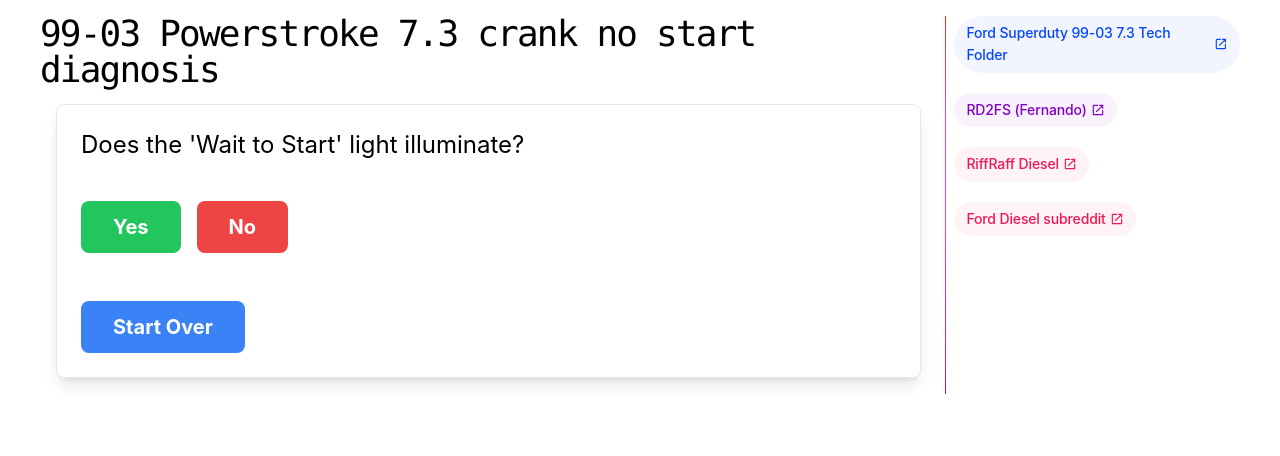
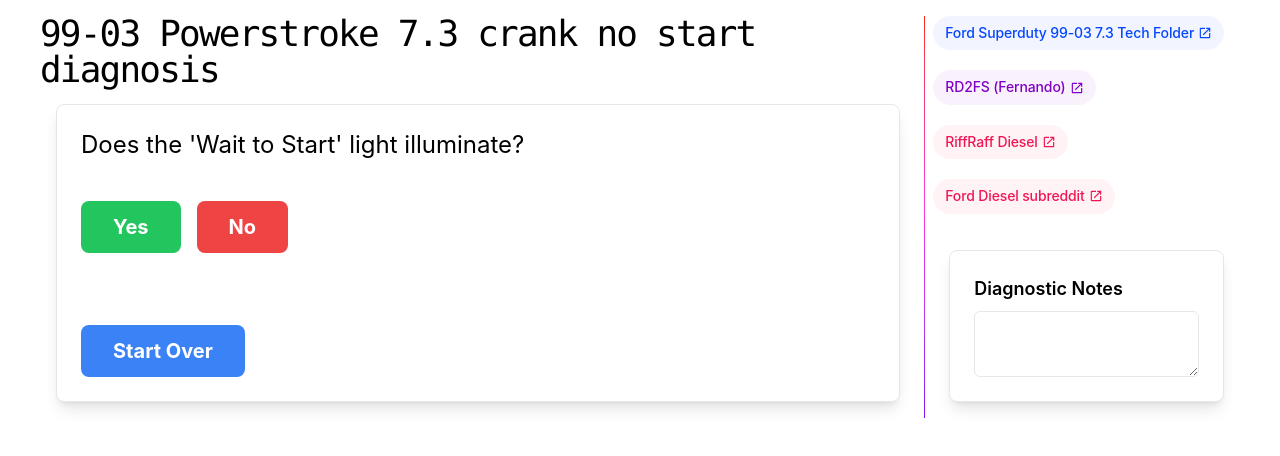
Before and after one commit to baMelvin/sevenThreeCrankNoStart, an Angular app: page / in a window 1280 px wide. Shown: the top 456 px of the page. Built offline with nearby package versions, Linux system fonts and the light colour scheme.

Commit message:
added two way data binding and  as an observable to use over multiple components.

```diff
--- a/src/app/app.component.html
+++ b/src/app/app.component.html
@@ -157,6 +157,7 @@
     </div>
     <div class="divider" role="separator" aria-label="Divider"></div>
     <div class="right-side">
+
       <div class="pill-group">
         @for (item of [
           { title: 'Ford Superduty 99-03 7.3 Tech Folder', link: 'https://www.ford-trucks.com/forums/1592056-1999-2003-ford-super-duty-and-excursion-7-3l-psd-tech-folder.html' },
@@ -184,6 +185,16 @@
             </svg>
           </a>
         }
+        <app-card>
+          <div class="flex flex-col gap-2">
+            <h2 class="text-lg font-semibold">Diagnostic Notes</h2>
+            <textarea
+              class="border rounded-md p-2 w-full"
+              [ngModel]="notes"
+              (ngModelChange)="updateNotes($event)">
+            </textarea>
+          </div>
+        </app-card>
       </div>
     </div>
   </div>
--- a/src/app/app.component.ts
+++ b/src/app/app.component.ts
@@ -2,13 +2,17 @@
 import { RouterOutlet } from '@angular/router';
 import { CommonModule } from '@angular/common';
 import { GraphTraversalService } from './services/graph-traversal.service';
-
+import { CardComponent } from './components/card/card.component';
+import { FormsModule } from '@angular/forms';
+import { Observable } from 'rxjs';
 @Component({
   selector: 'app-root',
   standalone: true,
   imports: [
     RouterOutlet,
     CommonModule,
+    CardComponent,
+    FormsModule
   ],
   providers: [
     GraphTraversalService
@@ -17,5 +21,19 @@
   styleUrls: ['./app.component.css']
 })
 export class AppComponent {
+  notes$: Observable<string>;
+  notes: string = '';
 
+  constructor(private graphService: GraphTraversalService) {
+    this.notes$ = this.graphService.notes$;
+  }
+  ngOnInit(): void {
+    this.notes$.subscribe((notes) => {
+      this.notes = notes || '';
+    });
+  }
+
+  updateNotes(value: string) {
+    this.graphService.updateNotes(value);
+  }
 }
--- a/src/app/components/diagnosis/diagnosis.component.html
+++ b/src/app/components/diagnosis/diagnosis.component.html
@@ -22,15 +22,32 @@
 
         </section>
         <section>
+          <div *ngIf="isFinal">
+              <p class="text-sm">This is a final diagnosis.</p>
+              <section>
+                <app-card>
+                  <div class="flex flex-col gap-2">
+                    <h2 class="text-lg font-semibold">Diagnostic Notes</h2>
+                    <textarea
+                      class="border rounded-md p-2 w-full"
+                      [(ngModel)]="notes"
+                      (input)="updateNotes()">
+                    </textarea>
+                  </div>
+                </app-card>
+              </section>
+          </div>
+
+        </section>
+        <section>
           <button
               (click)="restart()"
-              class="bg-blue-500 hover:bg-red-600 text-white font-bold py-3 px-8 rounded-lg text-xl transition-colors duration-200">
-              <div *ngIf="isFinal">
-                  <p class="text-sm">This is a final diagnosis.</p>
-              </div>
+              class="bg-blue-500 hover:bg-blue-600 text-white font-bold py-3 px-8 rounded-lg text-xl transition-colors duration-200">
+
               Start Over
           </button>
         </section>
+
     </div>
 
 </app-card>
--- a/src/app/components/diagnosis/diagnosis.component.ts
+++ b/src/app/components/diagnosis/diagnosis.component.ts
@@ -2,23 +2,33 @@
 import { CommonModule } from '@angular/common';
 import { GraphTraversalService } from '../../services/graph-traversal.service';
 import { CardComponent } from '../card/card.component';
+import { FormsModule } from '@angular/forms';
+import { Subscription } from 'rxjs';
 
 @Component({
   selector: 'app-diagnosis',
   standalone: true,
-  imports: [CommonModule, CardComponent],
+  imports: [CommonModule, CardComponent, FormsModule],
   templateUrl: './diagnosis.component.html',
   styleUrl: './diagnosis.component.scss'
 })
 export class DiagnosisComponent implements OnInit {
   question: string = '';
   isFinal: boolean = false;
+  notes: string = '';
+
+  private notesSubscription!: Subscription;
+
   constructor(private graphService: GraphTraversalService) {}
 
   ngOnInit(): void {
-    this.graphService.loadGraph().subscribe((graph: any) => {
+    this.graphService.loadGraph().subscribe((graph) => {
       const node = this.graphService.startTraversal(graph);
       this.updateQuestion(node);
+    });
+
+    this.graphService.notes$.subscribe((notes) => {
+      this.notes = notes;
     });
   }
 
@@ -35,9 +45,21 @@
   }
 
   restart() {
-    this.graphService.loadGraph().subscribe((graph: any) => {
+    this.graphService.loadGraph().subscribe((graph) => {
       const node = this.graphService.startTraversal(graph);
       this.updateQuestion(node);
     });
   }
+
+  updateNotes() {
+    this.graphService.updateNotes(this.notes);
+  }
+
+
+  ngOnDestroy(): void {
+    // Prevent memory leaks by unsubscribing
+    if (this.notesSubscription) {
+      this.notesSubscription.unsubscribe();
+    }
+  }
 }
--- a/src/app/services/graph-traversal.service.ts
+++ b/src/app/services/graph-traversal.service.ts
@@ -1,6 +1,6 @@
 import { Injectable } from '@angular/core';
 import { HttpClient } from '@angular/common/http';
-import { Observable } from 'rxjs';
+import { Observable, BehaviorSubject } from 'rxjs';
 
 interface GraphNode {
   id: string;
@@ -20,12 +20,13 @@
 export class GraphTraversalService {
   private graph: GraphData | null = null;
   private currentNode: GraphNode | null = null;
+  private notesSubject = new BehaviorSubject<string>('');
+  notes$ = this.notesSubject.asObservable();
 
   constructor(private http: HttpClient) {}
 
   loadGraph(): Observable<GraphData> {
     let assets = this.http.get<GraphData>('/assets/sevenThreeDiagnonsis.json');
-    console.log("assets: ", assets);
 
     return assets;
   }
@@ -49,4 +50,12 @@
     this.currentNode = this.graph.nodes.find(node => node.id === nextId) || null;
     return this.currentNode;
   }
+
+  updateNotes(notes: string) {
+    this.notesSubject.next(notes);
+  }
+
+  getCurrentNotes(): Observable<string> {
+    return this.notes$;
+  }
 }
```
